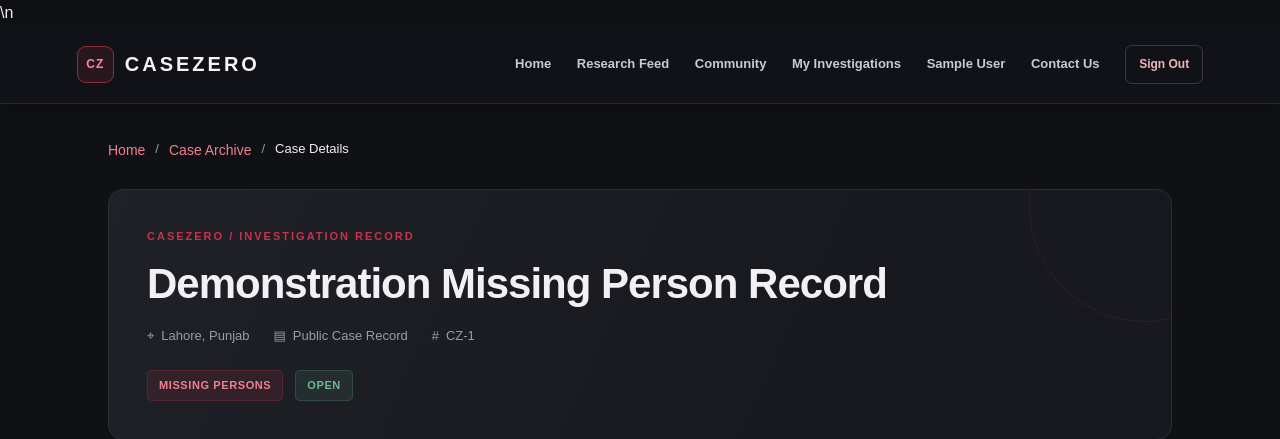
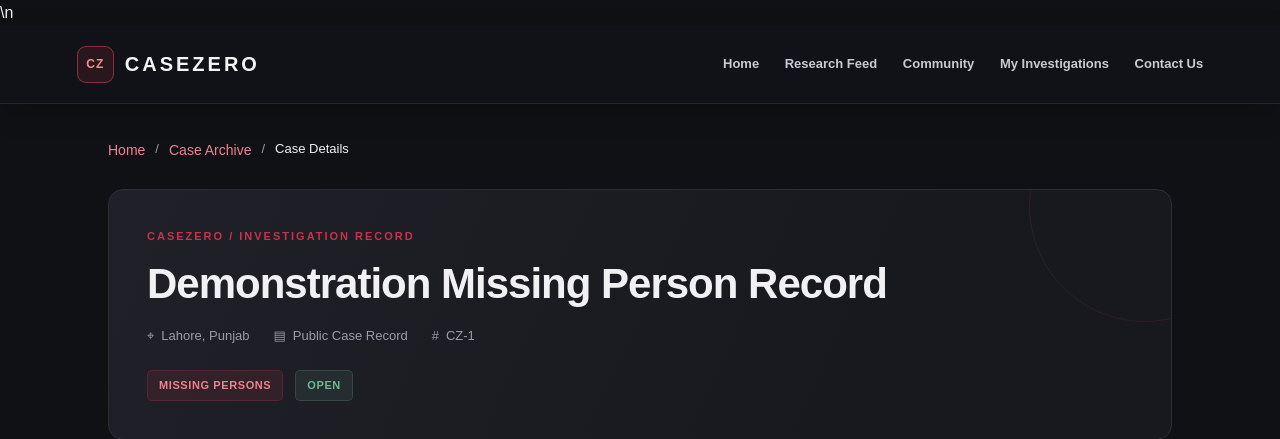
Before and after one commit to roshniqureshii14-lgtm/CaseZero, a Spring Boot app: page /cases/1 in a window 1280 px wide. Shown: the top 439 px of the page. Run offline with Spring Boot 4, Linux system fonts and the light colour scheme; the visitor is signed in with stand-in values (Sample User, id 1); data comes from the database, SQL or seed files in the repository; data that the repository does not hold is empty; some of the project's set-up classes (security, data sources, template engines, error pages and the like) are left out, and stand-ins take their place; some libraries are stand-ins or nearby versions.

Commit message:
Move account controls out of the main header

```diff
--- a/src/main/resources/templates/fragments/header.html
+++ b/src/main/resources/templates/fragments/header.html
@@ -8,12 +8,8 @@
         <a th:href="@{/research}">Research Feed</a>
         <a th:href="@{/community}">Community</a>
         <a sec:authorize="isAuthenticated()" th:href="@{/investigations}">My Investigations</a>
-        <a sec:authorize="isAuthenticated()" th:if="${currentMember != null}" th:href="@{/profile}" th:text="${currentMember.name}">My Profile</a>
         <a th:href="@{/contact}">Contact Us</a>
         <a sec:authorize="isAnonymous()" class="nav-signin" th:href="@{/login}">Sign In</a>
         <a sec:authorize="isAnonymous()" class="nav-signup" th:href="@{/signup}">Create Account</a>
-        <form sec:authorize="isAuthenticated()" th:action="@{/logout}" method="post" class="header-logout-form">
-            <button type="submit" class="header-logout">Sign Out</button>
-        </form>
     </nav>
 </header>
```
